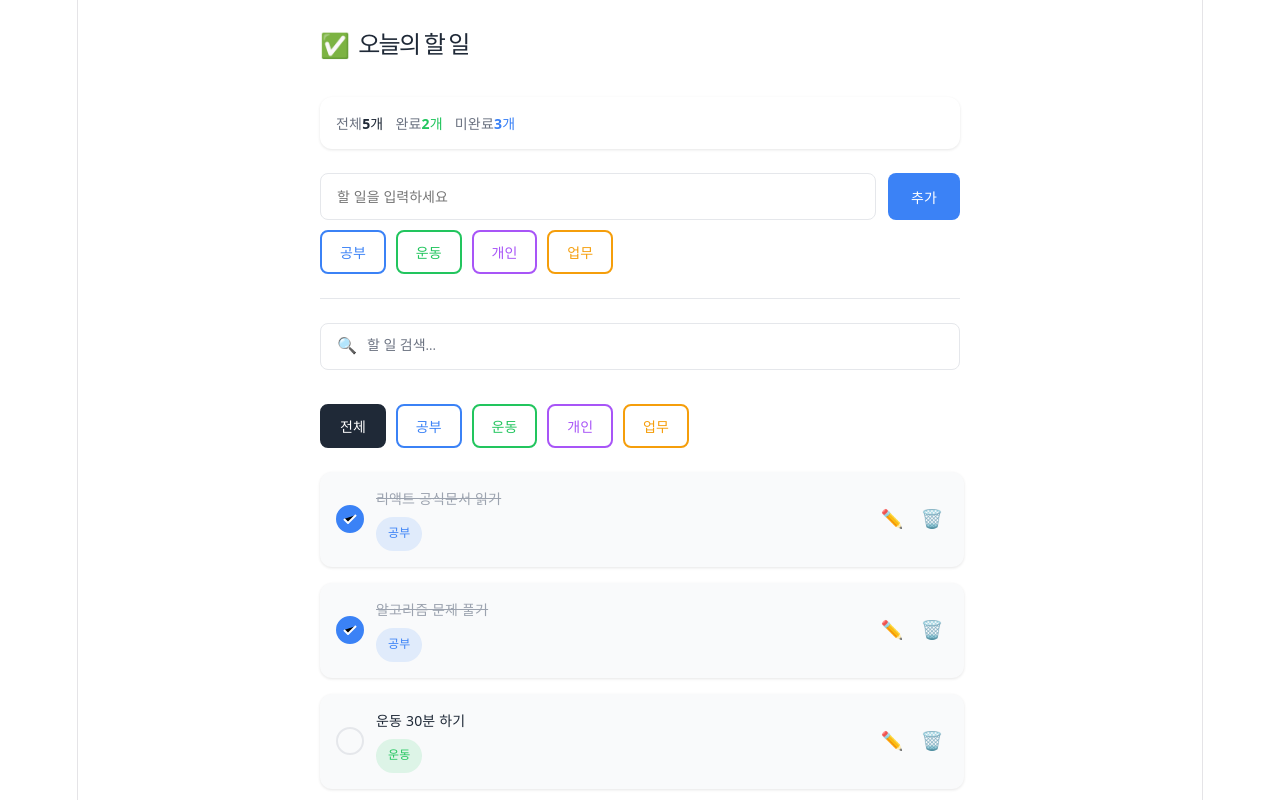
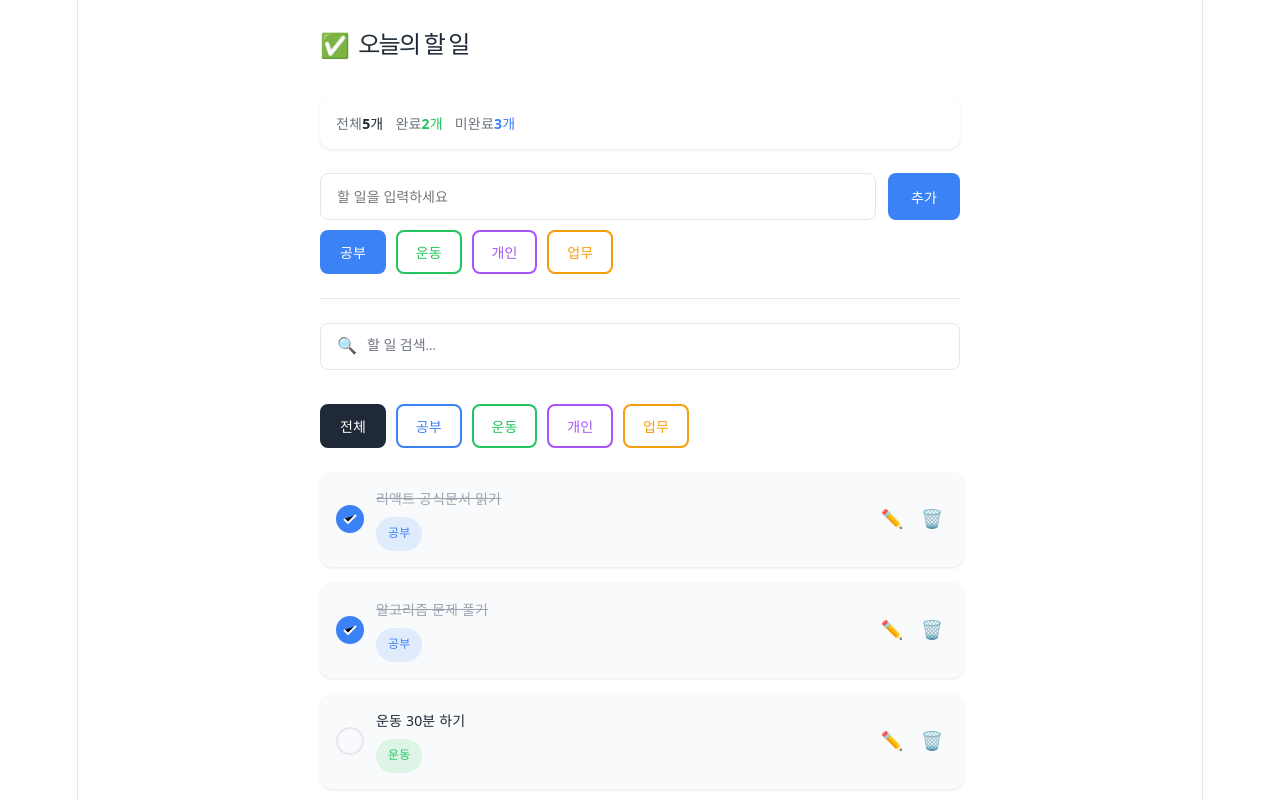
Before and after one commit to IT-Cotato/13th-Frontend-Assignment, a React (Vite) app: page / in a window 1280 px wide. Shown: the top 800 px of the page. Built offline with nearby package versions, Linux system fonts and the light colour scheme.

Commit message:
week6 피드백 반영

```diff
--- a/src/App.tsx
+++ b/src/App.tsx
@@ -4,20 +4,27 @@ import TodoList from "./TodoList";
 import { todos as initialTodos } from "./todos.data";
 import InputTodo from "./InputTodo";
 import { useState } from "react";
-import type { Todo } from "./types/todo.types";
+//import type { Todo } from "./types/todo.types";
 import Summary from "./Summary";
 import Search from "./Search";
+import type {
+  Todo,
+  TodoCategory,
+  FilterCategory,
+} from "./types/todo.types";
 
 function App() {
   const [todos, setTodos] = useState<Todo[]>(initialTodos);
   const [input, setInput] = useState("");
-  const [category, setCategory] = useState("공부");
+  const [category, setCategory] =
+    useState<TodoCategory>("공부");
 
   const [editingId, setEditingId] = useState<number | null>(null);
   const [editText, setEditText] = useState("");
 
   const [search, setSearch] = useState("");
-  const [filterCategory, setFilterCategory] = useState("전체");
+  const [filterCategory, setFilterCategory] =
+    useState<FilterCategory>("전체");
 
   const handleAdd = () => {
     if (input.trim() === "") return;
@@ -115,6 +122,11 @@ function App() {
       />
 
       <div className="container">
+        {todos.length === 0 ? (
+        <p>아직 할 일이 없어요.</p>
+        ) : filteredTodos.length === 0 ? (
+        <p>검색 결과가 없습니다.</p>
+        ) : (
         <TodoList
         todos={filteredTodos}
         onDelete={handleDelete}
@@ -126,6 +138,7 @@ function App() {
         onUpdate={handleUpdate}
         onCancel={handleCancel}
         />
+      )}
       </div>
     </div>
   );
--- a/src/InputTodo.tsx
+++ b/src/InputTodo.tsx
@@ -1,10 +1,14 @@
+import type { TodoCategory } from "./types/todo.types";
+
 type InputTodoProps = {
   input: string;
   setInput: (value: string) => void;
   onAdd: () => void;
   placeholder: string;
-  category: string;
-  setCategory: (value: string) => void;
+
+  category: TodoCategory;
+  setCategory: (value: TodoCategory) => void;
+
 };
 
 function InputTodo({
@@ -15,11 +19,15 @@ function InputTodo({
   category,
   setCategory,
 }: InputTodoProps) {
-  const categories = [
-    { label: "공부", value: "study" },
-    { label: "운동", value: "workout" },
-    { label: "개인", value: "personal" },
-    { label: "업무", value: "work" },
+  const categories: {
+    label: string;
+    value: TodoCategory;
+    className: string;
+  }[] = [
+    { label: "공부", value: "공부", className: "study" },
+    { label: "운동", value: "운동", className: "workout" },
+    { label: "개인", value: "개인", className: "personal" },
+    { label: "업무", value: "업무", className: "work" },
   ];
 
   return (
@@ -42,7 +50,7 @@ function InputTodo({
           <button
             key={cat.value}
             onClick={() => setCategory(cat.value)}
-            className={`category-btn ${cat.value} ${
+            className={`category-btn ${cat.className} ${
               category === cat.value ? "active" : ""
             }`}
           >
--- a/src/Search.tsx
+++ b/src/Search.tsx
@@ -1,9 +1,10 @@
+import type { FilterCategory } from "./types/todo.types";
 type SearchProps = {
   search: string;
   setSearch: (value: string) => void;
 
-  filterCategory: string;
-  setFilterCategory: (value: string) => void;
+  filterCategory: FilterCategory;
+  setFilterCategory: (value: FilterCategory) => void;
 };
 
 function Search({
@@ -12,7 +13,11 @@ function Search({
   filterCategory,
   setFilterCategory,
 }: SearchProps) {
-  const categories = [
+  const categories: {
+  label: string;
+  value: FilterCategory;
+  className: string;
+}[] = [
     { label: "전체", value: "전체", className: "전체" },
     { label: "공부", value: "공부", className: "공부" },
     { label: "운동", value: "운동", className: "운동" },
```
Also changed, not shown: src/types/todo.types.ts (+7 -1 lines). Lines whose indentation alone changed are shown as unchanged.
